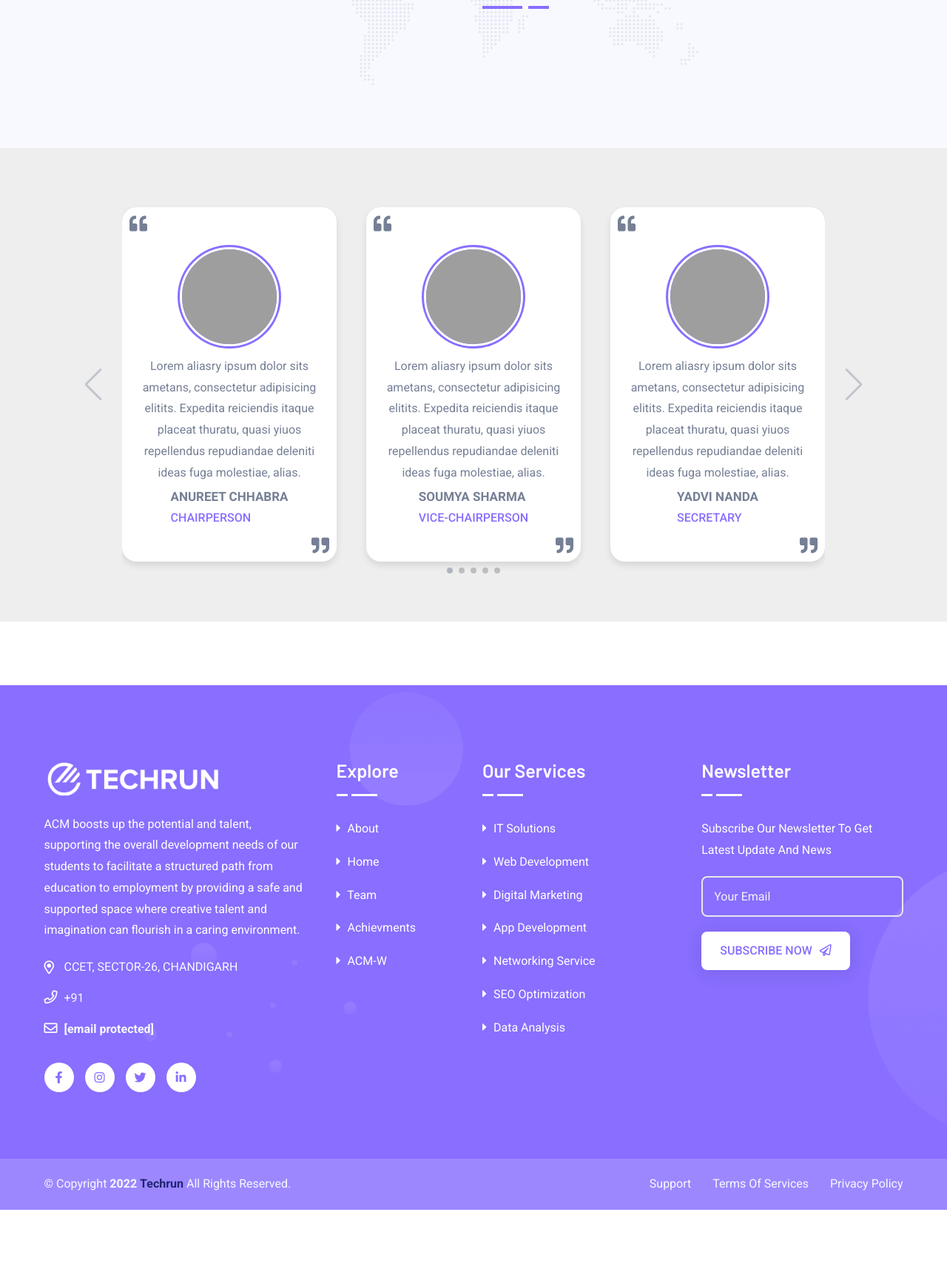
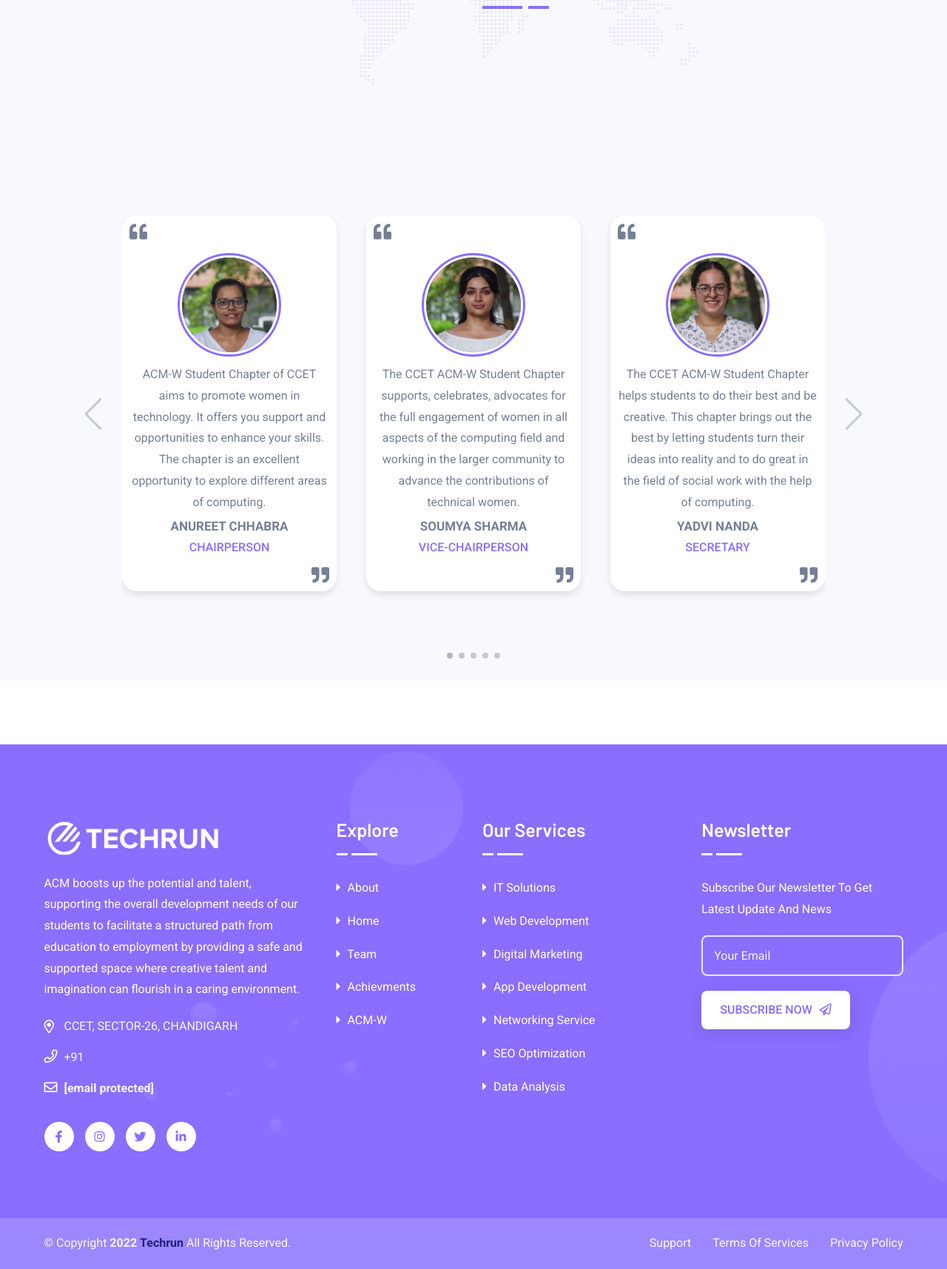
Before and after one commit to ccetacm/ccet-acm-website-2023, a PHP site: page /acm-w.html in a window 1280 px wide. Shown: the part 4575-6290 px from the top of the page at 74% size. Before the commit the page ends 6210 px from the top, so only its background shows below. Run offline with PHP 8.4, Linux system fonts and the light colour scheme; some libraries are stand-ins or nearby versions; grey boxes are pictures that could not be loaded.

Commit message:
acm-w team text updated

```diff
--- a/acm-w.html
+++ b/acm-w.html
@@ -800,14 +800,12 @@ END OF HEADER
                             <div class="acmw-text-box">
 
                                 <div class="acmw-text-image">
-                                    <img src="https://images.pexels.com/photos/268533/pexels-photo-268533.jpeg?auto=compress&cs=tinysrgb&dpr=1&w=500"
+                                    <img src="assets\img\testimonial\ANUREET.jpg"
                                         height="75px" width="75px" alt="" style="border-radius: 99%;">
                                 </div>
-                                <p>Lorem aliasry ipsum dolor sits ametans, consectetur adipisicing elitits. Expedita
-                                    reiciendis itaque
-                                    placeat
-                                    thuratu, quasi yiuos repellendus repudiandae deleniti ideas fuga molestiae,
-                                    alias.</p>
+                                <p>ACM-W Student Chapter of CCET aims to promote women in technology. It offers you support and opportunities to enhance your skills. The chapter is an excellent opportunity to explore different areas of computing.
+                                    <!-- As a member of this community, you will have the opportunity to collaborate with others who share similar interests and explore different areas of computing in order to  advance in them. -->
+                                </p>
                                 <div class="content">
                                     <div class="info">
                                         <div class="name">ANUREET CHHABRA</div>
@@ -825,14 +823,12 @@ END OF HEADER
                             <div class="acmw-text-box">
 
                                 <div class="acmw-text-image">
-                                    <img src="https://images.pexels.com/photos/268533/pexels-photo-268533.jpeg?auto=compress&cs=tinysrgb&dpr=1&w=500"
+                                    <img src="assets\img\testimonial\SOUMYA.jpg"
                                         height="75px" width="75px" alt="" style="border-radius: 99%;">
                                 </div>
-                                <p>Lorem aliasry ipsum dolor sits ametans, consectetur adipisicing elitits. Expedita
-                                    reiciendis itaque
-                                    placeat
-                                    thuratu, quasi yiuos repellendus repudiandae deleniti ideas fuga molestiae,
-                                    alias.</p>
+                                <p>The CCET ACM-W Student Chapter supports, celebrates, advocates for the full engagement of women in all aspects of the computing field and working in the larger community to advance the contributions of technical women.
+                                    <!-- As the vice-chair of CCET ACM-W Student Chapter 2022-23, I'm gonna stand with the mission of ACM-W, that is to celebrate women in computing, being informed and informing more people out there about educational and career opportunities available to them so as to make a difference in the global computing community! -->
+                                </p>
                                 <div class="content">
                                     <div class="info">
                                         <div class="name">SOUMYA SHARMA</div>
@@ -850,14 +846,11 @@ END OF HEADER
                             <div class="acmw-text-box">
 
                                 <div class="acmw-text-image">
-                                    <img src="https://images.pexels.com/photos/268533/pexels-photo-268533.jpeg?auto=compress&cs=tinysrgb&dpr=1&w=500"
+                                    <img src="assets\img\testimonial\YADVI.jpg"
                                         height="75px" width="75px" alt="" style="border-radius: 99%;">
                                 </div>
-                                <p>Lorem aliasry ipsum dolor sits ametans, consectetur adipisicing elitits. Expedita
-                                    reiciendis itaque
-                                    placeat
-                                    thuratu, quasi yiuos repellendus repudiandae deleniti ideas fuga molestiae,
-                                    alias.</p>
+                                <p>The CCET ACM-W Student Chapter helps students to do their best and be creative. This chapter brings out the best by letting students turn their ideas into reality and to do great in the field of social work with the help of computing.
+                                </p>
                                 <div class="content">
                                     <div class="info">
                                         <div class="name">YADVI NANDA</div>
@@ -875,14 +868,12 @@ END OF HEADER
                             <div class="acmw-text-box">
 
                                 <div class="acmw-text-image">
-                                    <img src="https://images.pexels.com/photos/268533/pexels-photo-268533.jpeg?auto=compress&cs=tinysrgb&dpr=1&w=500"
+                                    <img src="assets\img\testimonial\RINKA.jpg"
                                         height="75px" width="75px" alt="" style="border-radius: 99%;">
                                 </div>
-                                <p>Lorem aliasry ipsum dolor sits ametans, consectetur adipisicing elitits. Expedita
-                                    reiciendis itaque
-                                    placeat
-                                    thuratu, quasi yiuos repellendus repudiandae deleniti ideas fuga molestiae,
-                                    alias.</p>
+                                <p>CCET ACM-W student chapter focuses on the growth and development towards computer technologies and helps students to enhance their skills. It promotes women's involvement in the field of computer science.
+                                    <!-- The ACM-W student chapter promotes women's involvement in the field of computer science and offers students equal chances and a supportive atmosphere where they may collaborate to advance their skills. -->
+                                </p>
                                 <div class="content">
                                     <div class="info">
                                         <div class="name">RINKA</div>
@@ -900,14 +891,11 @@ END OF HEADER
                             <div class="acmw-text-box">
 
                                 <div class="acmw-text-image">
-                                    <img src="https://images.pexels.com/photos/268533/pexels-photo-268533.jpeg?auto=compress&cs=tinysrgb&dpr=1&w=500"
+                                    <img src="assets\img\testimonial\SMRITI.jpg"
                                         height="75px" width="75px" alt="" style="border-radius: 99%;">
                                 </div>
-                                <p>Lorem aliasry ipsum dolor sits ametans, consectetur adipisicing elitits. Expedita
-                                    reiciendis itaque
-                                    placeat
-                                    thuratu, quasi yiuos repellendus repudiandae deleniti ideas fuga molestiae,
-                                    alias.</p>
+                                <p>ACM-W Student Chapter of CCET is powering innovation by supporting women to pursue their passion in technology. CCET ACM-W Student Chapter is here to serve limitless opportunities to women to learn, collaborate and showcase their skills.
+                                </p>
                                 <div class="content">
                                     <div class="info">
                                         <div class="name">SMRITI KUMARI</div>
@@ -925,14 +913,14 @@ END OF HEADER
                             <div class="acmw-text-box">
 
                                 <div class="acmw-text-image">
-                                    <img src="https://images.pexels.com/photos/268533/pexels-photo-268533.jpeg?auto=compress&cs=tinysrgb&dpr=1&w=500"
+                                    <img src="assets\img\testimonial\SIDDHARTH.jpg"
                                         height="75px" width="75px" alt="" style="border-radius: 99%;">
                                 </div>
-                                <p>Lorem aliasry ipsum dolor sits ametans, consectetur adipisicing elitits. Expedita
-                                    reiciendis itaque
-                                    placeat
-                                    thuratu, quasi yiuos repellendus repudiandae deleniti ideas fuga molestiae,
-                                    alias.</p>
+                                <p>
+                                    <!-- The CCET ACM-W Student Chapter focuses on the diversity and celebrates women in the field of computing. -->
+                                    The ACM-W student chapter promotes women's involvement in the field of computer science and offers students equal chances and a supportive atmosphere where they may collaborate to advance their skills.
+                                    <!-- The members that make up ACM-W dedicate their time and energy towards educating their communities of the importance diversity plays within the field of computing, due to the discrimination and prejudice that is still prominent. -->
+                                </p>
                                 <div class="content">
                                     <div class="info">
                                         <div class="name">SIDDHARTH SINGH KHATI</div>
@@ -950,14 +938,10 @@ END OF HEADER
                             <div class="acmw-text-box">
 
                                 <div class="acmw-text-image">
-                                    <img src="https://images.pexels.com/photos/268533/pexels-photo-268533.jpeg?auto=compress&cs=tinysrgb&dpr=1&w=500"
+                                    <img src="assets\img\testimonial\KRISH.jpg"
                                         height="75px" width="75px" alt="" style="border-radius: 99%;">
                                 </div>
-                                <p>Lorem aliasry ipsum dolor sits ametans, consectetur adipisicing elitits. Expedita
-                                    reiciendis itaque
-                                    placeat
-                                    thuratu, quasi yiuos repellendus repudiandae deleniti ideas fuga molestiae,
-                                    alias.</p>
+                                <p>This chapter lays its main focus on the empowerment and encouragement of women in the tech sector with numerous helpful services on the go. This not only helps in academic development but carves out a personality and bond among peers.</p>
                                 <div class="content">
                                     <div class="info">
                                         <div class="name">KRISH KATHURIA</div>
@@ -975,14 +959,12 @@ END OF HEADER
                             <div class="acmw-text-box">
 
                                 <div class="acmw-text-image">
-                                    <img src="https://images.pexels.com/photos/268533/pexels-photo-268533.jpeg?auto=compress&cs=tinysrgb&dpr=1&w=500"
+                                    <img src="assets\img\testimonial\KANISHK.jpg"
                                         height="75px" width="75px" alt="" style="border-radius: 99%;">
                                 </div>
-                                <p>Lorem aliasry ipsum dolor sits ametans, consectetur adipisicing elitits. Expedita
-                                    reiciendis itaque
-                                    placeat
-                                    thuratu, quasi yiuos repellendus repudiandae deleniti ideas fuga molestiae,
-                                    alias.</p>
+                                <p>The CCET ACM-W student chapter provides a shared platform for computing geeks to come together and work as a team in this field of unlimited and unimaginable possibilities. It celebrates women in the field of computing.
+                                     <!-- This chapter lays its main focus on the empowerment and encouragement of women in the tech sector with numerous helpful services on the go. This not only helps in academic development but carves out a personality and bond among peers. -->
+                                </p>
                                 <div class="content">
                                     <div class="info">
                                         <div class="name">KANISHK NAGPAL</div>
@@ -1001,14 +983,10 @@ END OF HEADER
                             <div class="acmw-text-box">
 
                                 <div class="acmw-text-image">
-                                    <img src="https://images.pexels.com/photos/268533/pexels-photo-268533.jpeg?auto=compress&cs=tinysrgb&dpr=1&w=500"
+                                    <img src="assets\img\testimonial\ANKITA.jpg"
                                         height="75px" width="75px" alt="" style="border-radius: 99%;">
                                 </div>
-                                <p>Lorem aliasry ipsum dolor sits ametans, consectetur adipisicing elitits. Expedita
-                                    reiciendis itaque
-                                    placeat
-                                    thuratu, quasi yiuos repellendus repudiandae deleniti ideas fuga molestiae,
-                                    alias.</p>
+                                <p>The ACM-W student chapter promotes women's involvement in the field of computer science and offers students equal chances and a supportive atmosphere where they may collaborate to advance their skills.</p>
                                 <div class="content">
                                     <div class="info">
                                         <div class="name">ANKITA</div>
@@ -1026,14 +1004,11 @@ END OF HEADER
                             <div class="acmw-text-box">
 
                                 <div class="acmw-text-image">
-                                    <img src="https://images.pexels.com/photos/268533/pexels-photo-268533.jpeg?auto=compress&cs=tinysrgb&dpr=1&w=500"
+                                    <img src="assets\img\testimonial\AISHITA.jpg"
                                         height="75px" width="75px" alt="" style="border-radius: 99%;">
                                 </div>
-                                <p>Lorem aliasry ipsum dolor sits ametans, consectetur adipisicing elitits. Expedita
-                                    reiciendis itaque
-                                    placeat
-                                    thuratu, quasi yiuos repellendus repudiandae deleniti ideas fuga molestiae,
-                                    alias.</p>
+                                <p>CCET ACM-W Student Chapter is an initiative to promote participation of women in the field of technology. This Chapter supports women in enhancing their technical skills and provides them with a platform to showcase their ideas and achievements at a global level.
+                                </p>
                                 <div class="content">
                                     <div class="info">
                                         <div class="name">AISHITA</div>
@@ -1051,14 +1026,12 @@ END OF HEADER
                             <div class="acmw-text-box">
 
                                 <div class="acmw-text-image">
-                                    <img src="https://images.pexels.com/photos/268533/pexels-photo-268533.jpeg?auto=compress&cs=tinysrgb&dpr=1&w=500"
+                                    <img src="assets\img\testimonial\VANSHIKA.jpg"
                                         height="75px" width="75px" alt="" style="border-radius: 99%;">
                                 </div>
-                                <p>Lorem aliasry ipsum dolor sits ametans, consectetur adipisicing elitits. Expedita
-                                    reiciendis itaque
-                                    placeat
-                                    thuratu, quasi yiuos repellendus repudiandae deleniti ideas fuga molestiae,
-                                    alias.</p>
+                                <p>ACM-W student chapter encourages students to enhance their computing skills and apply existing knowledge to make a positive impact on society. It focuses on women's empowerment and provides a global platform where they are exposed to new opportunities.
+                                    <!-- Provides support in professional career growth and helps them face challenges in the work environment. People with similar interests work together to achieve solutions in the computer science field. -->
+                                </p>
                                 <div class="content">
                                     <div class="info">
                                         <div class="name">VANSHIKA BHARDWAJ</div>
@@ -1076,14 +1049,12 @@ END OF HEADER
                             <div class="acmw-text-box">
 
                                 <div class="acmw-text-image">
-                                    <img src="https://images.pexels.com/photos/268533/pexels-photo-268533.jpeg?auto=compress&cs=tinysrgb&dpr=1&w=500"
+                                    <img src="assets\img\testimonial\VYOAM.jpg"
                                         height="75px" width="75px" alt="" style="border-radius: 99%;">
                                 </div>
-                                <p>Lorem aliasry ipsum dolor sits ametans, consectetur adipisicing elitits. Expedita
-                                    reiciendis itaque
-                                    placeat
-                                    thuratu, quasi yiuos repellendus repudiandae deleniti ideas fuga molestiae,
-                                    alias.</p>
+                                <p>  The CCET ACM-W student chapter provides support to women in professional career growth and helps them face challenges in the work environment. It brings people wih similar interests together to achieve solutions in the field of computer science.
+                                    <!-- Every human being has  to go through some sort of path towards their goals in their respective lives, I also have some pretty extreme targets to achieve  but in order to achieve those goals i must have proper understanding of how a team works and how  to efficiently communicate with the respective team members and from CCET ACM-W i am able to understand the core skills required for building a working mechanism for the organization also the knowledge and passion  of my team-mates for their respective works inspires me to offer better work every time. -->
+                                </p>
                                 <div class="content">
                                     <div class="info">
                                         <div class="name">VYOAM YADAV</div>
@@ -1101,14 +1072,18 @@ END OF HEADER
                             <div class="acmw-text-box">
 
                                 <div class="acmw-text-image">
-                                    <img src="https://images.pexels.com/photos/268533/pexels-photo-268533.jpeg?auto=compress&cs=tinysrgb&dpr=1&w=500"
+                                    <img src="assets\img\testimonial\SAMARTH.jpeg"
                                         height="75px" width="75px" alt="" style="border-radius: 99%;">
                                 </div>
-                                <p>Lorem aliasry ipsum dolor sits ametans, consectetur adipisicing elitits. Expedita
+                                <p>
+                                    <!-- As the vice-chair of CCET ACM-W Student Chapter 2022-23, I'm gonna stand with the mission of ACM-W, that is to celebrate women in computing, being informed and informing more people out there about educational and career opportunities available to them so as to make a difference in the global computing community! -->
+                                    The mission of ACM-W student chapter is to celebrate women in the field of computing and inform people about the educational and career opportunities available to them so as to make a difference in the global computing community.
+                                    <!-- Lorem aliasry ipsum dolor sits ametans, consectetur adipisicing elitits. Expedita
                                     reiciendis itaque
                                     placeat
                                     thuratu, quasi yiuos repellendus repudiandae deleniti ideas fuga molestiae,
-                                    alias.</p>
+                                    alias. -->
+                                </p>
                                 <div class="content">
                                     <div class="info">
                                         <div class="name">SAMARTH SHARMA</div>
--- a/assets/css/my-style.css
+++ b/assets/css/my-style.css
@@ -1678,16 +1678,16 @@ h4:hover {
 }
 
 .acmw-text-section {
-  height: 80vh;
+  height: 90vh;
   display: flex;
   align-items: center;
   justify-content: center;
-  background-color: #eee;
+  background-color: #f8f9ff;
 }
 
 .acmw-text-wrapper {
   position: relative;
-  height: 450px;
+  height: 600px;
   width: 1075px;
   display: flex;
   align-items: center;
@@ -1711,6 +1711,7 @@ h4:hover {
   border-radius: 20px;
   margin: 20px 0;
   box-shadow: 0 5px 10px rgba(0, 0, 0, 0.1);
+
 }
 
 .acmw-text-wrapper .acmw-text-card .acmw-text-image {
@@ -1825,7 +1826,6 @@ h4:hover {
 .wrapper .acmw-text-box .acmw-text-content {
   display: flex;
   flex-wrap: wrap;
-  align-items: center;
   justify-content: space-between;
   padding-top: 100px;
 }
@@ -1833,12 +1833,14 @@ h4:hover {
 .acmw-text-box .info .name {
   font-weight: 600;
   font-size: 17px;
+  text-align: center !important;
 }
 
 .acmw-text-box .info .job {
   font-size: 16px;
   font-weight: 500;
   color: #896eff;
+  text-align: center !important;
 }
 
 .acmw-text-box .info {
@@ -1857,6 +1859,15 @@ h4:hover {
 .acmw-text-box:hover .acmw-text-content .acmw-text-image img {
   border-color: #fff;
 }
+
+/* .content .info .name {
+  align: center;
+}
+
+
+.content .info .job {
+  align: center;
+} */
 
 @media (max-width: 1045px) {
   .swiper-wrapper .acmw-text-box {
```
Also changed, not shown: assets/img/testimonial/ANKITA.jpg (added), assets/img/testimonial/ANUREET.jpg (added), assets/img/testimonial/KANISHK.jpg (added), assets/img/testimonial/RINKA.jpg (added), assets/img/testimonial/SAMARTH.jpeg (added), assets/img/testimonial/SMRITI.jpg (added), assets/img/testimonial/SOUMYA.jpg (added), assets/img/testimonial/VANSHIKA.jpg (added), assets/img/testimonial/VYOAM.jpg (added), assets/img/testimonial/YADVI.jpg (added), 1 other file.
